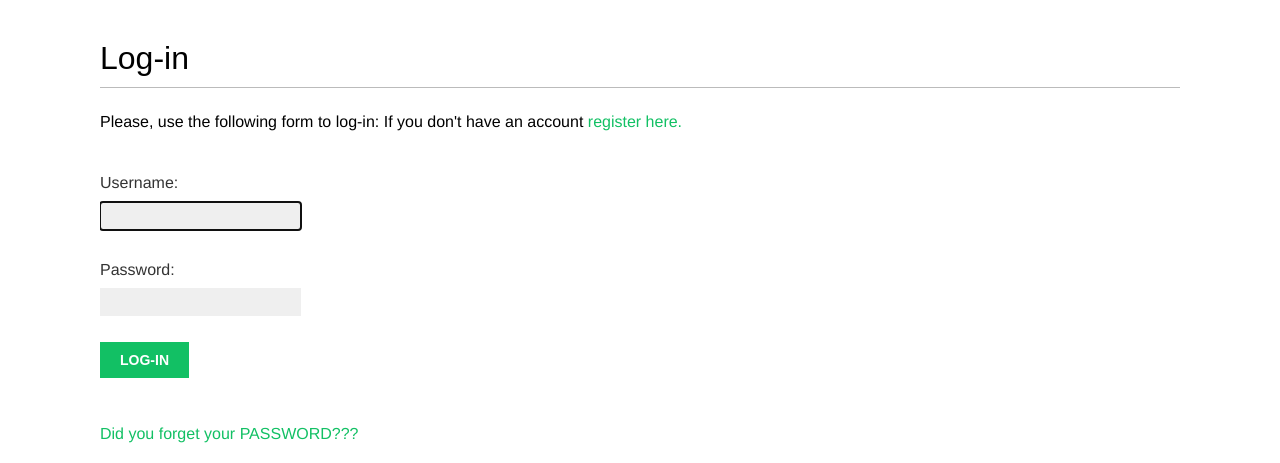
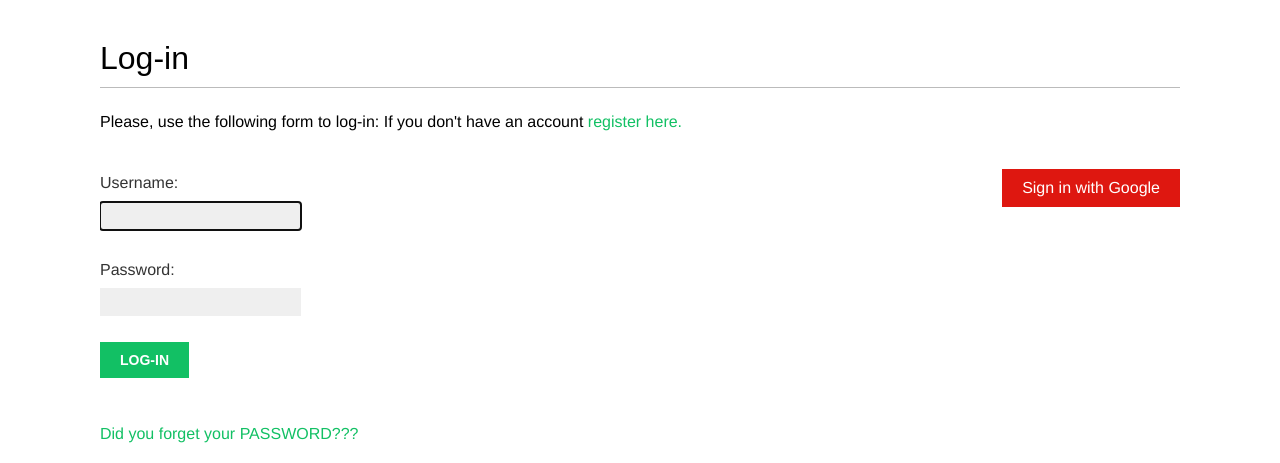
Before and after one commit to Aakashraz/bookmarks, a Django app: page /account/login/ in a window 1280 px wide. Shown: the part 47-510 px from the top of the page. Run offline with Django 5.2, Linux system fonts and the light colour scheme; some web fonts are replaced.

Commit message:
sign in using Google account only

```diff
--- a/bookmarks/account/templates/registration/login.html
+++ b/bookmarks/account/templates/registration/login.html
@@ -28,4 +28,15 @@
             <a href="{% url 'password_reset' %}">Did you forget your PASSWORD???</a>
         </p>
     </div>
+
+    <div class="social">
+        <ul>
+            <li class="google">
+                <a href="{% url 'social:begin' 'google-oauth2' %}">
+                    Sign in with Google
+                </a>
+            </li>
+        </ul>
+    </div>
+
 {% endblock %}
--- a/bookmarks/bookmarks/settings.py
+++ b/bookmarks/bookmarks/settings.py
@@ -151,6 +151,12 @@ EMAIL_BACKEND = 'django.core.mail.backends.console.EmailBackend'
 AUTHENTICATION_BACKENDS = [
     'django.contrib.auth.backends.ModelBackend',
     'account.authentication.EmailAuthBackend',
+    'social_core.backends.google.GoogleOAuth2',
 ]
 # The user credentials will be checked using ModelBackend, and if no user is returned, the credentials
 # will be checked using EmailAuthBackend.
+
+from decouple import config
+
+SOCIAL_AUTH_GOOGLE_OAUTH2_KEY = config('GOOGLE_OAUTH2_KEY')
+SOCIAL_AUTH_GOOGLE_OAUTH2_SECRET = config('GOOGLE_OAUTH2_SECRET')
--- a/requirements.txt
+++ b/requirements.txt
@@ -1,5 +1,5 @@
 asgiref==3.7.2
-Django~=5.0.4
+Django~=4.1
 sqlparse==0.5.0
 Pillow==10.3.0
 python-decouple==3.8
```
Also changed, not shown: bookmarks/db.sqlite3.
